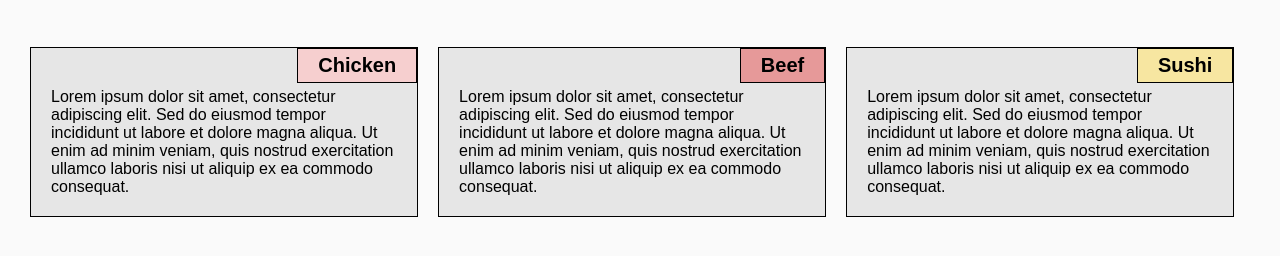
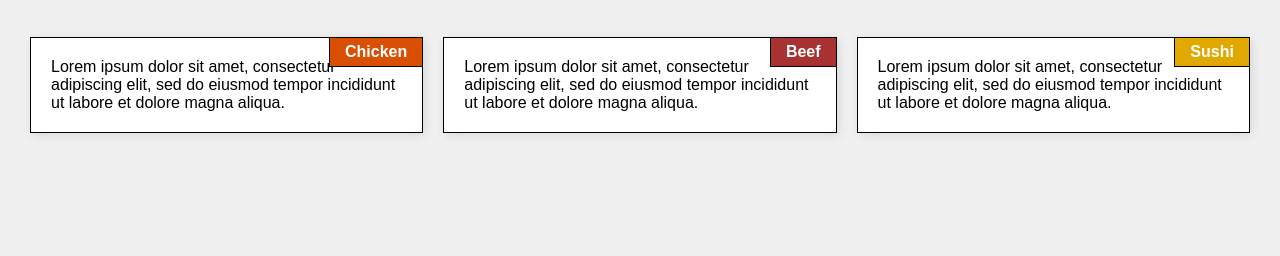
Before and after one commit to Denmark-B/module2-solution, a plain HTML site: page index.html in a window 1280 px wide. Shown: the part 60-316 px from the top of the page. Drawn offline with Linux system fonts and the light colour scheme; files that its build step writes are made by us from their sources.

Commit message:
Add files via upload

```diff
--- a/index.html
+++ b/index.html
@@ -3,35 +3,33 @@
 <head>
   <meta charset="UTF-8">
   <meta name="viewport" content="width=device-width, initial-scale=1.0">
-  <title>Our Menu</title>
+  <title>Assignment Solution for Module 2</title>
   <link rel="stylesheet" href="css/styles.css">
 </head>
 <body>
-
   <h1>Our Menu</h1>
 
   <div class="row">
-    <section class="menu-section">
-      <div class="menu-title chicken">Chicken</div>
-      <p>
-        Lorem ipsum dolor sit amet, consectetur adipiscing elit. Sed do eiusmod tempor incididunt ut labore et dolore magna aliqua. Ut enim ad minim veniam, quis nostrud exercitation ullamco laboris nisi ut aliquip ex ea commodo consequat.
-      </p>
-    </section>
+    <div class="col-lg-4 col-md-6 col-sm-12">
+      <div class="menu-item">
+        <div class="menu-title chicken">Chicken</div>
+        <p>Lorem ipsum dolor sit amet, consectetur adipiscing elit, sed do eiusmod tempor incididunt ut labore et dolore magna aliqua.</p>
+      </div>
+    </div>
 
-    <section class="menu-section">
-      <div class="menu-title beef">Beef</div>
-      <p>
-        Lorem ipsum dolor sit amet, consectetur adipiscing elit. Sed do eiusmod tempor incididunt ut labore et dolore magna aliqua. Ut enim ad minim veniam, quis nostrud exercitation ullamco laboris nisi ut aliquip ex ea commodo consequat.
-      </p>
-    </section>
+    <div class="col-lg-4 col-md-6 col-sm-12">
+      <div class="menu-item">
+        <div class="menu-title beef">Beef</div>
+        <p>Lorem ipsum dolor sit amet, consectetur adipiscing elit, sed do eiusmod tempor incididunt ut labore et dolore magna aliqua.</p>
+      </div>
+    </div>
 
-    <section class="menu-section">
-      <div class="menu-title sushi">Sushi</div>
-      <p>
-        Lorem ipsum dolor sit amet, consectetur adipiscing elit. Sed do eiusmod tempor incididunt ut labore et dolore magna aliqua. Ut enim ad minim veniam, quis nostrud exercitation ullamco laboris nisi ut aliquip ex ea commodo consequat.
-      </p>
-    </section>
+    <div class="col-lg-4 col-md-12 col-sm-12">
+      <div class="menu-item">
+        <div class="menu-title sushi">Sushi</div>
+        <p>Lorem ipsum dolor sit amet, consectetur adipiscing elit, sed do eiusmod tempor incididunt ut labore et dolore magna aliqua.</p>
+      </div>
+    </div>
   </div>
-
 </body>
 </html>
--- a/styles.css
+++ b/styles.css
@@ -1,4 +1,3 @@
-/* Basic reset and box sizing */
 * {
   box-sizing: border-box;
   margin: 0;
@@ -6,82 +5,71 @@
 }
 
 body {
-  font-family: Arial, Helvetica, sans-serif;
-  background-color: #fafafa;
+  font-family: Arial, sans-serif;
+  background-color: #f0f0f0;
   padding: 20px;
 }
 
 h1 {
   text-align: center;
-  margin-bottom: 40px;
-  font-size: 2em;
+  margin-bottom: 30px;
 }
 
 .row {
   width: 100%;
+  display: flex;
+  flex-wrap: wrap;
 }
 
-/* ===== Section Styling ===== */
-.menu-section {
+/* Common box style */
+.menu-item {
+  background-color: white;
+  border: 1px solid black;
+  margin: 10px;
+  padding: 20px;
   position: relative;
-  background-color: #e6e6e6;
-  border: 1px solid black;
-  padding: 40px 20px 20px 20px; /* pushes text below title */
-  margin: 10px;
+  box-shadow: 2px 2px 10px rgba(0,0,0,0.1);
 }
 
-/* Section title in top right corner */
 .menu-title {
   position: absolute;
   top: 0;
   right: 0;
+  padding: 5px 15px;
+  font-weight: bold;
+  color: white;
   border: 1px solid black;
-  padding: 5px 20px;
-  font-weight: bold;
-  font-size: 1.25em;
+  border-top: none;
+  border-right: none;
 }
 
-/* Individual colors for each section title */
 .chicken {
-  background-color: #f6cfcf; /* light red */
+  background-color: #d94f04;
 }
 
 .beef {
-  background-color: #e69999; /* darker red */
+  background-color: #a83232;
 }
 
 .sushi {
-  background-color: #f7e6a1; /* light yellow */
+  background-color: #e0a800;
 }
 
-/* ====== Desktop view (≥992px) ====== */
-@media (min-width: 992px) {
-  .menu-section {
-    float: left;
-    width: 31.3%; /* 3 equal sections with margins */
+/* Layout for desktop */
+.col-lg-4 {
+  width: 33.33%;
+}
+
+/* Tablet */
+@media (max-width: 991px) {
+  .col-md-6 {
+    width: 50%;
   }
 }
 
-/* ====== Tablet view (768px–991px) ====== */
-@media (min-width: 768px) and (max-width: 991px) {
-  .menu-section {
-    float: left;
-  }
-
-  .menu-section:nth-child(1),
-  .menu-section:nth-child(2) {
-    width: 48%;
-  }
-
-  .menu-section:nth-child(3) {
-    width: 98%;
+/* Mobile */
+@media (max-width: 767px) {
+  .col-sm-12 {
+    width: 100%;
   }
 }
-
-/* ====== Mobile view (≤767px) ====== */
-@media (max-width: 767px) {
-  .menu-section {
-    width: 100%;
-    float: none;
-  }
-}
```
